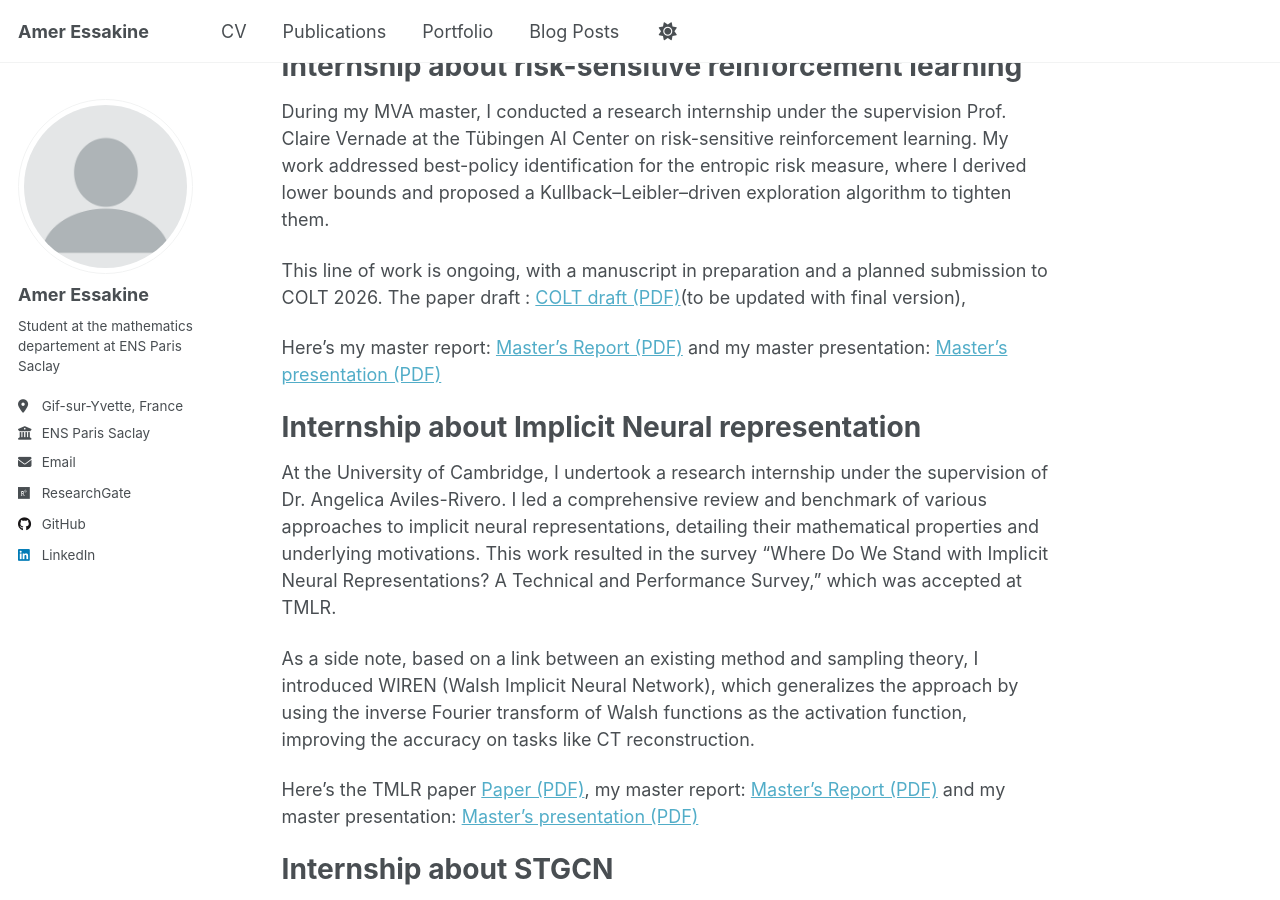
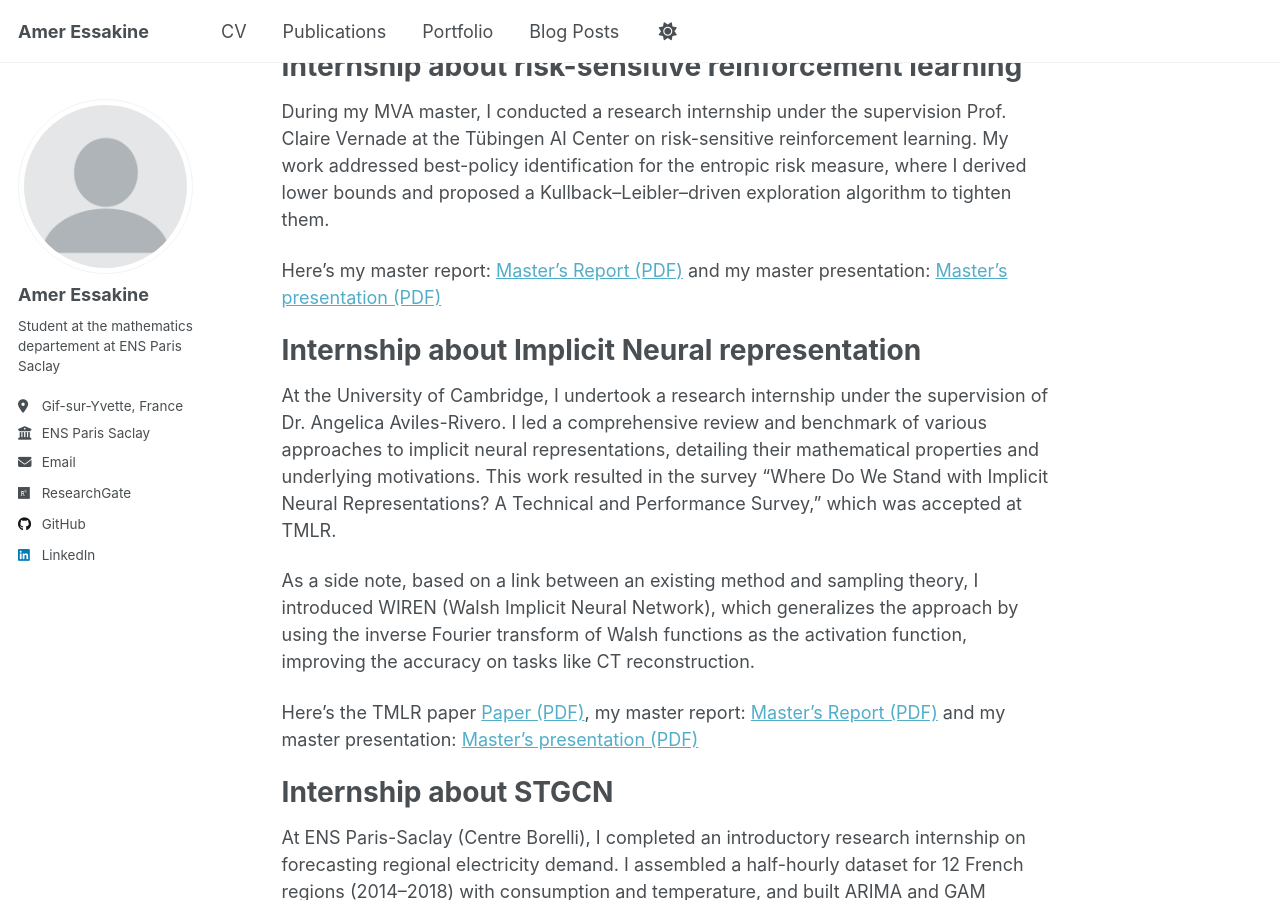
Before and after one commit to aessakine/aessakine.github.io, a Jekyll site: the page built from _pages/about.md, in a window 1280 px wide and 900 px high, scrolled down 485 px. Built offline with Jekyll 4.4.1, drawn with Linux system fonts in a browser that asks for light colours; a script that is not in the unit is left out.

Commit message:
Update about.md

```diff
--- a/_pages/about.md
+++ b/_pages/about.md
@@ -19,8 +19,6 @@ Internship about risk-sensitive reinforcement learning
 ======
 During my MVA master, I conducted a research internship under the supervision Prof. Claire Vernade at the Tübingen AI Center on risk-sensitive reinforcement learning. My work addressed best-policy identification for the entropic risk measure, where I derived lower bounds and proposed a Kullback–Leibler–driven exploration algorithm to tighten them.
 
-This line of work is ongoing, with a manuscript in preparation and a planned submission to COLT 2026. The paper draft : [COLT draft (PDF)]({{ '/files/Entropic_BPI_Draft.pdf' | relative_url }})(to be updated with final version),
-
 Here's  my master report: [Master’s Report (PDF)]({{ '/files/MVA report.pdf' | relative_url }}) and my master presentation: [Master’s presentation (PDF)]({{ '/files/MVA presentation.pdf' | relative_url }})
 
 Internship about Implicit Neural representation
```
